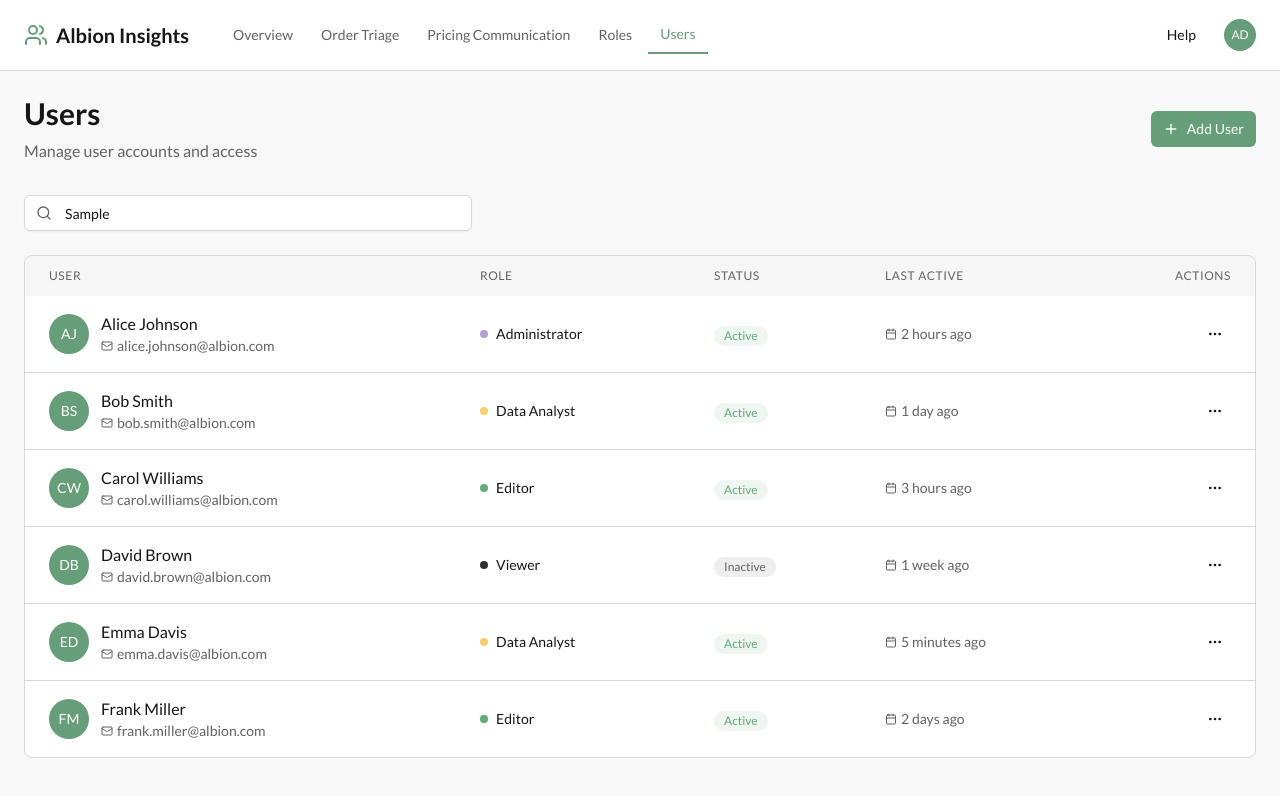
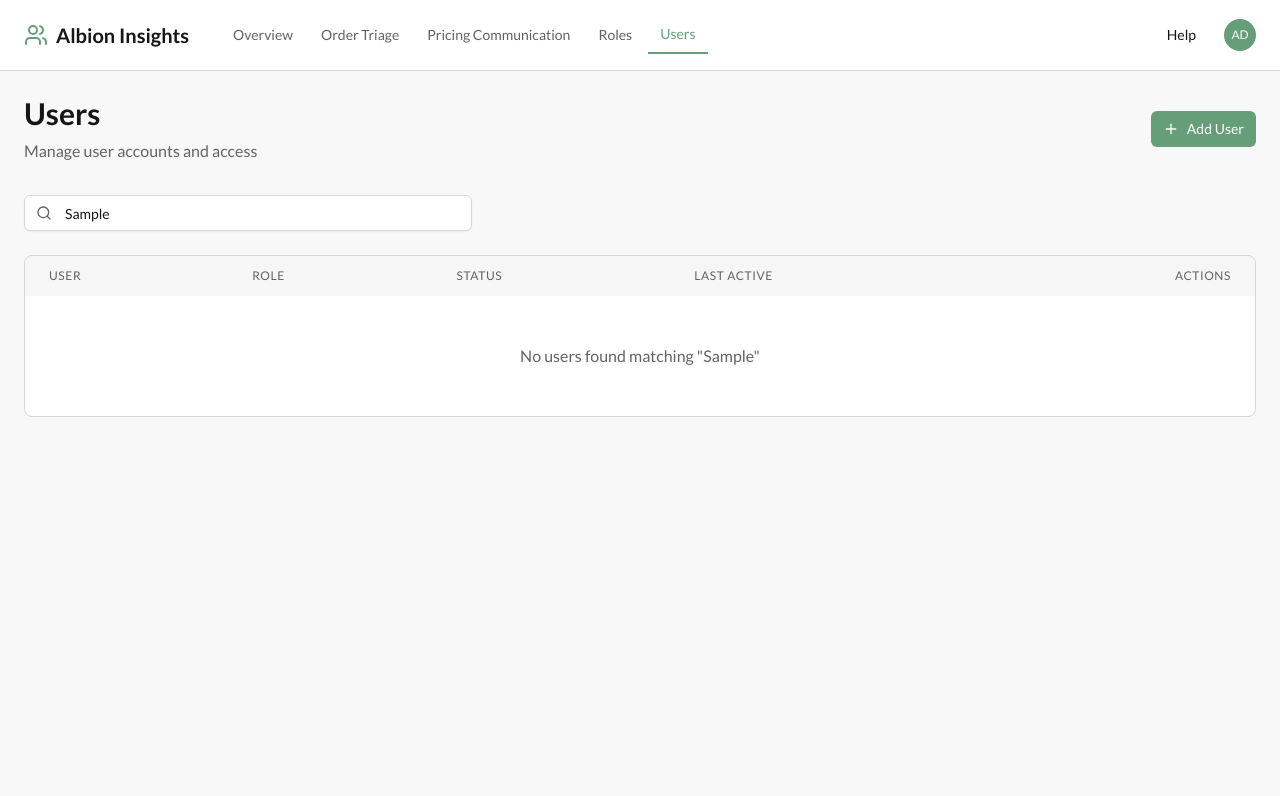
Before and after one commit to aliceward117/v0-data-portal-creation, a Next.js app: page /users in a window 1280 px wide. Both pictures are taken after typing "Sample" into the empty fields and a click on the button "Add User". Shown: the top 796 px of the page. Built offline with nearby package versions, Linux system fonts and the light colour scheme.

Commit message:
feat: add real-time user search on Users page
Connect search input to state for filtering and display no-results message.

```diff
--- a/app/users/page.tsx
+++ b/app/users/page.tsx
@@ -42,6 +42,16 @@ export default function UsersPage() {
   const [editRole, setEditRole] = useState("")
   const [editPhoto, setEditPhoto] = useState<string | null>(null)
   const fileInputRef = useRef<HTMLInputElement>(null)
+
+  // Search state
+  const [userSearchQuery, setUserSearchQuery] = useState("")
+
+  // Filter users based on search query
+  const filteredUsers = users.filter(user =>
+    user.name.toLowerCase().includes(userSearchQuery.toLowerCase()) ||
+    user.email.toLowerCase().includes(userSearchQuery.toLowerCase()) ||
+    user.role.toLowerCase().includes(userSearchQuery.toLowerCase())
+  )
 
   const openProfileDialog = (user: UserType) => {
     setSelectedUser(user)
@@ -143,7 +153,12 @@ export default function UsersPage() {
           <div className="mb-6 flex items-center gap-4">
             <div className="relative flex-1 max-w-md">
               <Search className="absolute left-3 top-1/2 -translate-y-1/2 h-4 w-4 text-muted-foreground" />
-              <Input placeholder="Search users..." className="pl-10" />
+              <Input
+                placeholder="Search users..."
+                className="pl-10"
+                value={userSearchQuery}
+                onChange={(e) => setUserSearchQuery(e.target.value)}
+              />
             </div>
           </div>
 
@@ -169,8 +184,14 @@ export default function UsersPage() {
                   </th>
                 </tr>
               </thead>
-              <tbody className="divide-y divide-border">
-                {users.map((user) => (
+<tbody className="divide-y divide-border">
+                  {filteredUsers.length === 0 ? (
+                    <tr>
+                      <td colSpan={5} className="px-6 py-12 text-center text-muted-foreground">
+                        No users found matching "{userSearchQuery}"
+                      </td>
+                    </tr>
+                  ) : filteredUsers.map((user) => (
                   <tr key={user.id} className="hover:bg-muted/30 transition-colors">
 <td className="px-6 py-4">
                       <div className="flex items-center gap-3">
```
